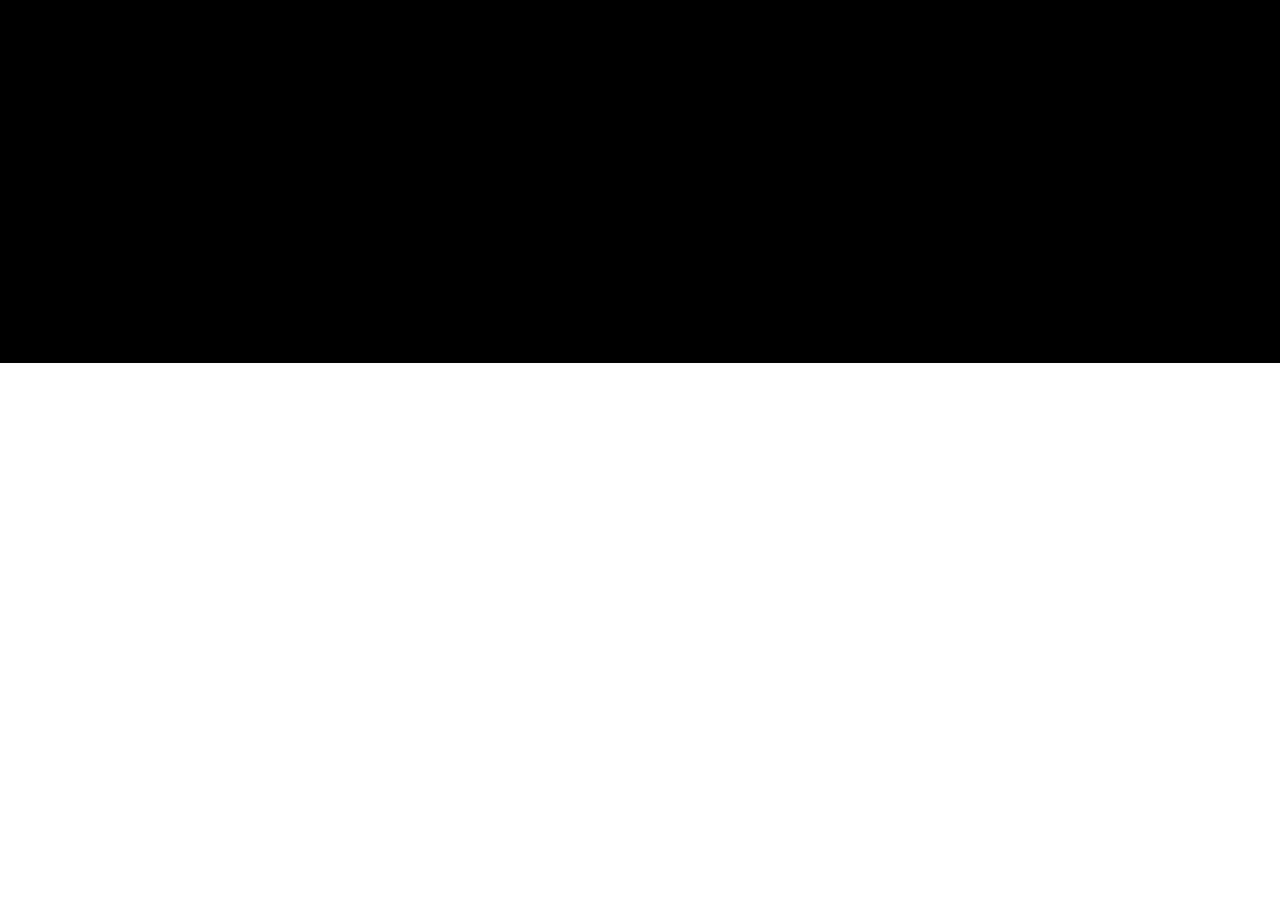
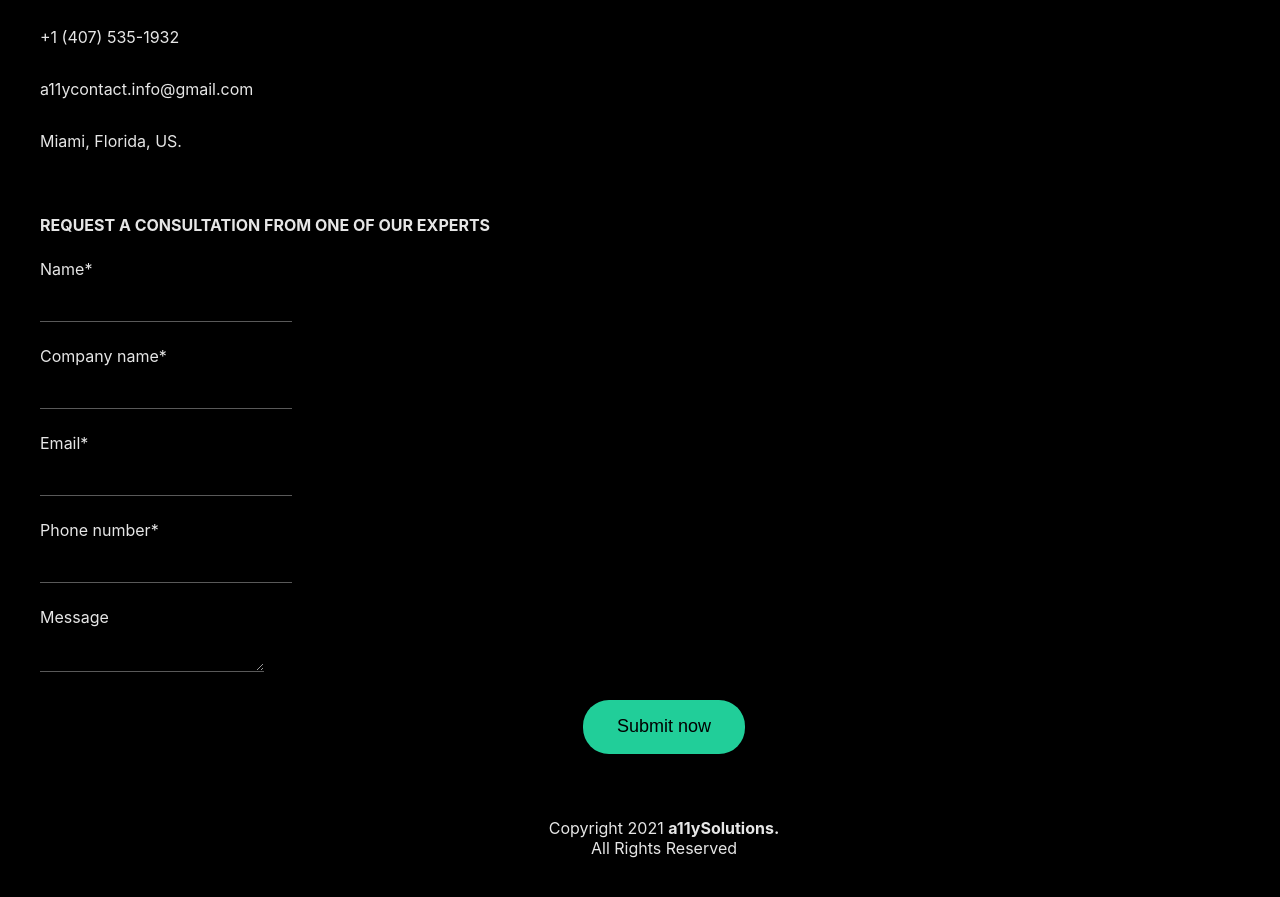
Before and after one commit to a11ysolutions/website, a React (Create React App) app: page / in a window 1280 px wide. Shown: the part 3760-4657 px from the top of the page. Before the commit the page ends 4159 px from the top, so only its background shows below. Built offline with nearby package versions, Linux system fonts and the light colour scheme.

Commit message:
new commit

```diff
--- a/src/Components/Layout/Layout.css
+++ b/src/Components/Layout/Layout.css
@@ -1,5 +1,5 @@
 .layout-content {
-  padding: 16px;
+  padding: 16px 16px 0 16px;
   background: linear-gradient(#21ce99 1100px, white 25%);
   overflow-x: hidden !important;
 }
--- a/src/Components/UI/ContactInfo/ContactInfo.css
+++ b/src/Components/UI/ContactInfo/ContactInfo.css
@@ -0,0 +1,4 @@
+.contact-info-item{
+    margin:2em 0;
+
+}
--- a/src/Components/UI/ContactInfo/ContactInfo.js
+++ b/src/Components/UI/ContactInfo/ContactInfo.js
@@ -1,11 +1,14 @@
 import React from "react"
-//import "./Footer.css"
+import "./ContactInfo.css"
 //import Logo from "../Logo/Logo"
 
 function ContactInfo() {
     return (
-        <div>
-            ContactInfo
+        <div style={{ marginTop: "4em" }}>
+            <h2 style={{ textTransform: "uppercase", fontSize: "1em" }}>Contact us</h2>
+            <div className="contact-info-item">+1 (407) 535-1932</div>
+            <div className="contact-info-item">a11ycontact.info@gmail.com</div>
+            <div className="contact-info-item">Miami, Florida, US.</div>
         </div>
     )
 }
--- a/src/Components/UI/Footer/Footer.css
+++ b/src/Components/UI/Footer/Footer.css
@@ -1,10 +1,10 @@
 .footer{
     width:100%;
-    height:100vh;
-    margin:20px;
+    margin:1.5em 1.5em 0 1.5em ;
     padding-top:6em;
     padding-left:3em;
+    padding-bottom: 4em;
     background-color:#000;
-    color:#fff;
+    color:#E6E6E6;
     text-align:left;
 }
--- a/src/Components/UI/Footer/Footer.js
+++ b/src/Components/UI/Footer/Footer.js
@@ -14,7 +14,11 @@ function Footer() {
             <SocialLinks />
             <ContactInfo />
             <Form />
-            <div>copyright</div>
+            <div style={{ marginTop: "4em", textAlign: "center" }}>
+                <div>Copyright 2021 <strong>a11ySolutions.</strong></div>
+                <div>All Rights Reserved</div>
+            </div>
+
         </footer>
     )
 }
--- a/src/Components/UI/FooterLinks/FooterLinks.css
+++ b/src/Components/UI/FooterLinks/FooterLinks.css
@@ -7,5 +7,5 @@
 }
 .footer-link{
     text-decoration: none;
-    color:#fff;
+    color:#E6E6E6;
 }
--- a/src/Components/UI/Form/Form.css
+++ b/src/Components/UI/Form/Form.css
@@ -0,0 +1,12 @@
+.form-group{
+margin-top: 1.5em;
+}
+.form-input{
+    height:2em;
+    margin-top:0.5em;
+    background-color: #000;
+    border:none;
+    border-bottom: #595959 thin solid;
+    color:#7C7C7C;
+    font:inherit;
+}
--- a/src/Components/UI/Form/Form.js
+++ b/src/Components/UI/Form/Form.js
@@ -1,9 +1,44 @@
 import React from "react"
+import "./Form.css"
+import Button from "../Button/Button"
 
 function Form() {
     return (
-        <div>
-            Form
+        <div style={{ marginTop: "4em" }}>
+            <form>
+                <h2 style={{ textTransform: "uppercase", fontSize: "1em" }}>Request a consultation from one of our experts</h2>
+                <div className="form-group">
+                    <label for="name" style={{ display: "block" }}>Name*</label>
+                    <input id="name" className="form-input" type="text" autoComplete="name" />
+                </div>
+                <div className="form-group">
+                    <label for="company-name" style={{ display: "block" }}>Company name*</label>
+                    <input id="company-name" className="form-input" type="text" />
+                </div>
+                <div className="form-group">
+                    <label for="email" style={{ display: "block" }}>Email*</label>
+                    <input id="email" className="form-input" type="email" autoComplete="email" />
+                </div>
+                <div className="form-group">
+                    <label for="phone-number" style={{ display: "block" }}>Phone number*</label>
+                    <input id="phone-number" className="form-input" type="text" autoComplete="phone" />
+                </div>
+                <div className="form-group">
+                    <label for="message" style={{ display: "block" }}>Message</label>
+                    <textarea id="message" className="form-input" type="text" />
+                </div>
+                <div className="form-group" style={{ textAlign: "center" }}>
+                    <Button variant="light" style={{ height: "3em" }}>Submit now</Button>
+                </div>
+
+                {/*
+                <div><label>Email (required)<input /></label></div>
+                <div><label>Phone number (required)<input /></label></div>
+                <div><label>Message<textarea></textarea></label></div> */}
+
+
+            </form>
+
         </div>
     )
 }
```
